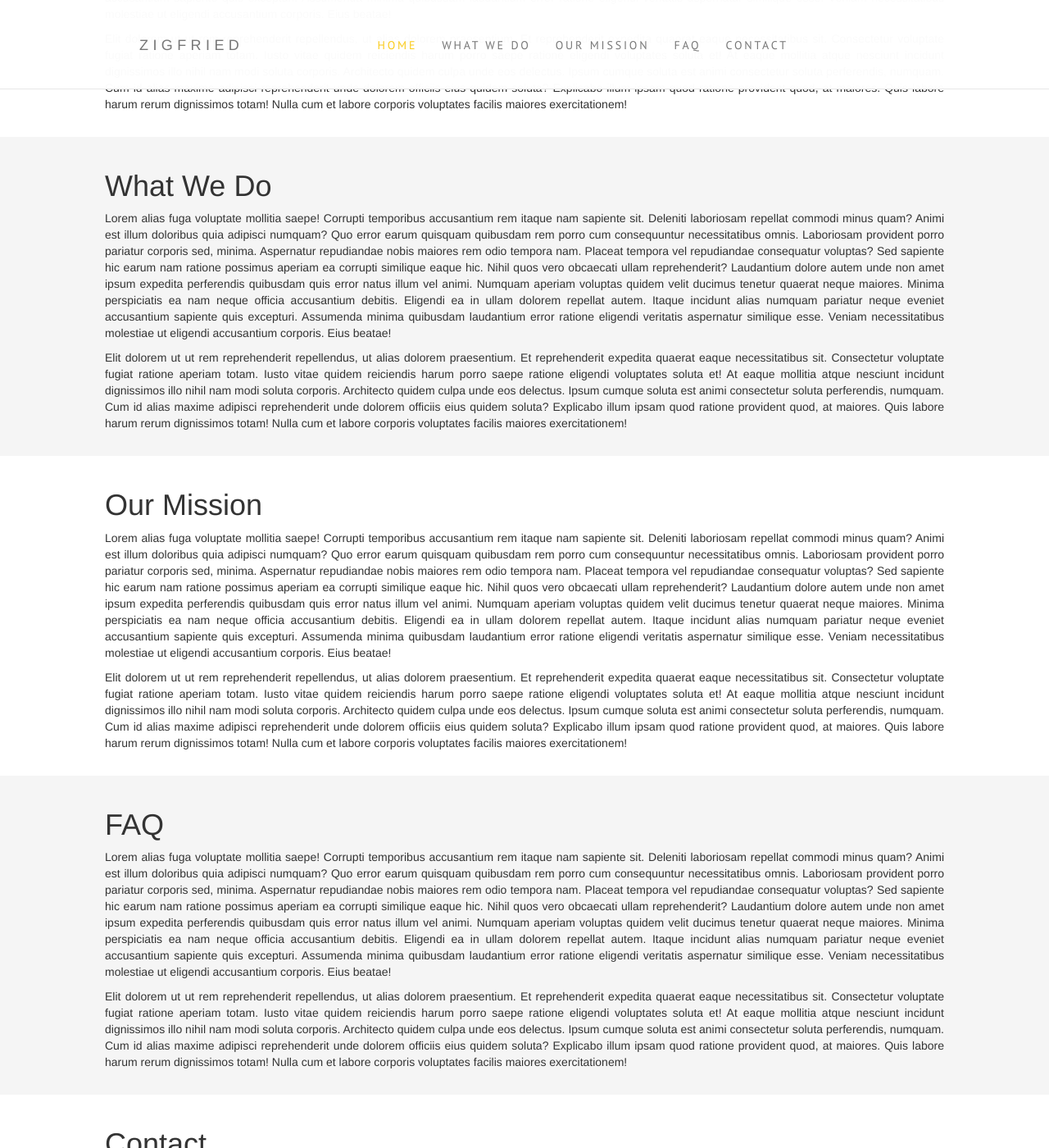
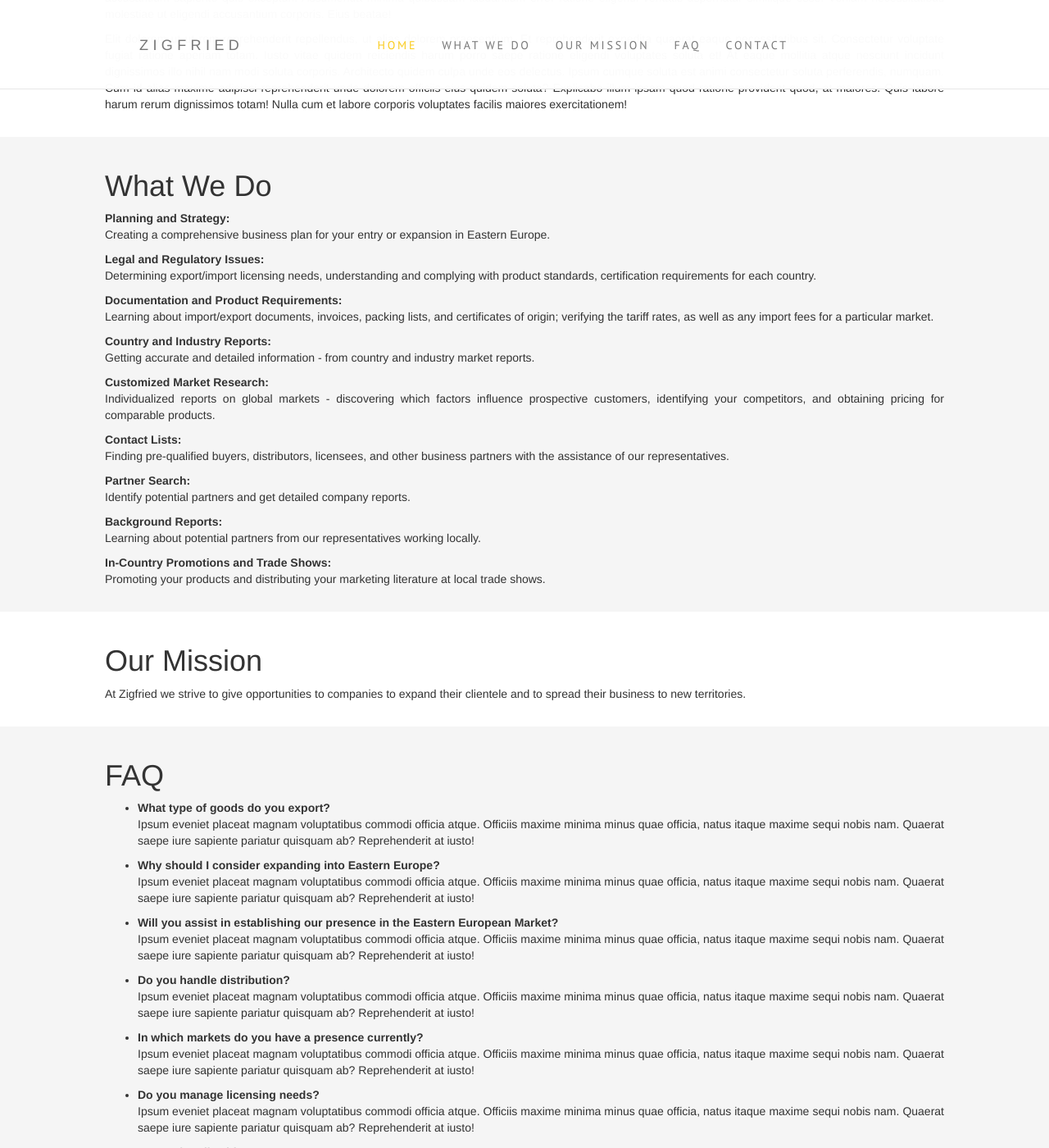
Before and after one commit to headshota/headshota.github.io, a Jekyll site: the page ziegfried/index.html, which Jekyll copies as it is, in a window 1280 px wide and 1400 px high, scrolled down 1166 px. Shown: the whole window at 82% size. Built offline with Jekyll 4.4.1, drawn with Linux system fonts in a browser that asks for light colours; nearby versions of some CDN libraries; some of the changed text lies outside the part shown.

Commit message:
Update zigfried

```diff
--- a/ziegfried/css/main.css
+++ b/ziegfried/css/main.css
@@ -92,3 +92,11 @@ body {
 #content-box {
   text-align: justify;
 }
+
+#contacts-section img {
+  margin:0 10px 0 0;
+}
+
+#address-block {
+        margin-left: 30px;
+}
--- a/ziegfried/index.html
+++ b/ziegfried/index.html
@@ -76,42 +76,170 @@
       <section>
         <h1 id="what-we-do">What We Do</h1>
         <p>
-              Lorem alias fuga voluptate mollitia saepe! Corrupti temporibus accusantium rem itaque nam sapiente sit. Deleniti laboriosam repellat commodi minus quam? Animi est illum doloribus quia adipisci numquam? Quo error earum quisquam quibusdam rem porro cum consequuntur necessitatibus omnis. Laboriosam provident porro pariatur corporis sed, minima. Aspernatur repudiandae nobis maiores rem odio tempora nam. Placeat tempora vel repudiandae consequatur voluptas? Sed sapiente hic earum nam ratione possimus aperiam ea corrupti similique eaque hic. Nihil quos vero obcaecati ullam reprehenderit? Laudantium dolore autem unde non amet ipsum expedita perferendis quibusdam quis error natus illum vel animi. Numquam aperiam voluptas quidem velit ducimus tenetur quaerat neque maiores. Minima perspiciatis ea nam neque officia accusantium debitis. Eligendi ea in ullam dolorem repellat autem. Itaque incidunt alias numquam pariatur neque eveniet accusantium sapiente quis excepturi. Assumenda minima quibusdam laudantium error ratione eligendi veritatis aspernatur similique esse. Veniam necessitatibus molestiae ut eligendi accusantium corporis. Eius beatae!
+        <strong>
+          Planning and Strategy:
+        </strong>
+        <br>
+        Creating a comprehensive business plan for your entry or expansion in Eastern Europe.
         </p>
+
         <p>
-              Elit dolorem ut ut rem reprehenderit repellendus, ut alias dolorem praesentium. Et reprehenderit expedita quaerat eaque necessitatibus sit. Consectetur voluptate fugiat ratione aperiam totam. Iusto vitae quidem reiciendis harum porro saepe ratione eligendi voluptates soluta et! At eaque mollitia atque nesciunt incidunt dignissimos illo nihil nam modi soluta corporis. Architecto quidem culpa unde eos delectus. Ipsum cumque soluta est animi consectetur soluta perferendis, numquam. Cum id alias maxime adipisci reprehenderit unde dolorem officiis eius quidem soluta? Explicabo illum ipsam quod ratione provident quod, at maiores. Quis labore harum rerum dignissimos totam! Nulla cum et labore corporis voluptates facilis maiores exercitationem!
+        <strong>
+          Legal and Regulatory Issues:
+        </strong>
+        <br>
+        Determining export/import licensing needs, understanding and complying with product standards, certification requirements for each country.
+        </p>
+
+        <p>
+        <strong>
+          Documentation and Product Requirements:
+        </strong>
+        <br>
+        Learning about import/export documents, invoices, packing lists, and certificates of origin; verifying the tariff rates, as well as any import fees for a particular market.
+        </p>
+
+        <p>
+        <strong>
+          Country and Industry Reports:
+        </strong>
+        <br>
+        Getting accurate and detailed information - from country and industry market reports.
+        </p>
+
+        <p>
+        <strong>
+          Customized Market Research:
+        </strong>
+        <br>
+        Individualized reports on global markets - discovering which factors influence prospective customers, identifying your competitors, and obtaining pricing for comparable products.
+        </p>
+
+        <p>
+        <strong>
+          Contact Lists:
+        </strong>
+        <br>
+        Finding pre-qualified buyers, distributors, licensees, and other business partners with the assistance of our representatives.
+        </p>
+
+        <p>
+        <strong>
+          Partner Search:
+        </strong>
+        <br>
+        Identify potential partners and get detailed company reports.
+        </p>
+
+        <p>
+        <strong>
+          Background Reports:
+        </strong>
+        <br>
+        Learning about potential partners from our representatives
+        working locally.
+        </p>
+
+        <p>
+        <strong>
+          In-Country Promotions and Trade Shows:
+        </strong>
+        <br>
+        Promoting your products and distributing your marketing
+        literature at local trade shows.
         </p>
       </section>
 
       <section>
         <h1 id="our-mission">Our Mission</h1>
         <p>
-              Lorem alias fuga voluptate mollitia saepe! Corrupti temporibus accusantium rem itaque nam sapiente sit. Deleniti laboriosam repellat commodi minus quam? Animi est illum doloribus quia adipisci numquam? Quo error earum quisquam quibusdam rem porro cum consequuntur necessitatibus omnis. Laboriosam provident porro pariatur corporis sed, minima. Aspernatur repudiandae nobis maiores rem odio tempora nam. Placeat tempora vel repudiandae consequatur voluptas? Sed sapiente hic earum nam ratione possimus aperiam ea corrupti similique eaque hic. Nihil quos vero obcaecati ullam reprehenderit? Laudantium dolore autem unde non amet ipsum expedita perferendis quibusdam quis error natus illum vel animi. Numquam aperiam voluptas quidem velit ducimus tenetur quaerat neque maiores. Minima perspiciatis ea nam neque officia accusantium debitis. Eligendi ea in ullam dolorem repellat autem. Itaque incidunt alias numquam pariatur neque eveniet accusantium sapiente quis excepturi. Assumenda minima quibusdam laudantium error ratione eligendi veritatis aspernatur similique esse. Veniam necessitatibus molestiae ut eligendi accusantium corporis. Eius beatae!
+At Zigfried we strive to give opportunities to companies to expand their clientele and to spread their business to new territories.
         </p>
-            <p>
-              Elit dolorem ut ut rem reprehenderit repellendus, ut alias dolorem praesentium. Et reprehenderit expedita quaerat eaque necessitatibus sit. Consectetur voluptate fugiat ratione aperiam totam. Iusto vitae quidem reiciendis harum porro saepe ratione eligendi voluptates soluta et! At eaque mollitia atque nesciunt incidunt dignissimos illo nihil nam modi soluta corporis. Architecto quidem culpa unde eos delectus. Ipsum cumque soluta est animi consectetur soluta perferendis, numquam. Cum id alias maxime adipisci reprehenderit unde dolorem officiis eius quidem soluta? Explicabo illum ipsam quod ratione provident quod, at maiores. Quis labore harum rerum dignissimos totam! Nulla cum et labore corporis voluptates facilis maiores exercitationem!
-            </p>
-
-
       </section>
       <section>
         <h1 id="faq">FAQ</h1>
+<ul>
+  <li>
+    <strong>What type of goods do you export?</strong>
     <p>
-              Lorem alias fuga voluptate mollitia saepe! Corrupti temporibus accusantium rem itaque nam sapiente sit. Deleniti laboriosam repellat commodi minus quam? Animi est illum doloribus quia adipisci numquam? Quo error earum quisquam quibusdam rem porro cum consequuntur necessitatibus omnis. Laboriosam provident porro pariatur corporis sed, minima. Aspernatur repudiandae nobis maiores rem odio tempora nam. Placeat tempora vel repudiandae consequatur voluptas? Sed sapiente hic earum nam ratione possimus aperiam ea corrupti similique eaque hic. Nihil quos vero obcaecati ullam reprehenderit? Laudantium dolore autem unde non amet ipsum expedita perferendis quibusdam quis error natus illum vel animi. Numquam aperiam voluptas quidem velit ducimus tenetur quaerat neque maiores. Minima perspiciatis ea nam neque officia accusantium debitis. Eligendi ea in ullam dolorem repellat autem. Itaque incidunt alias numquam pariatur neque eveniet accusantium sapiente quis excepturi. Assumenda minima quibusdam laudantium error ratione eligendi veritatis aspernatur similique esse. Veniam necessitatibus molestiae ut eligendi accusantium corporis. Eius beatae!
-            </p>
-            <p>
-              Elit dolorem ut ut rem reprehenderit repellendus, ut alias dolorem praesentium. Et reprehenderit expedita quaerat eaque necessitatibus sit. Consectetur voluptate fugiat ratione aperiam totam. Iusto vitae quidem reiciendis harum porro saepe ratione eligendi voluptates soluta et! At eaque mollitia atque nesciunt incidunt dignissimos illo nihil nam modi soluta corporis. Architecto quidem culpa unde eos delectus. Ipsum cumque soluta est animi consectetur soluta perferendis, numquam. Cum id alias maxime adipisci reprehenderit unde dolorem officiis eius quidem soluta? Explicabo illum ipsam quod ratione provident quod, at maiores. Quis labore harum rerum dignissimos totam! Nulla cum et labore corporis voluptates facilis maiores exercitationem!
+      Ipsum eveniet placeat magnam voluptatibus commodi officia atque. Officiis maxime minima minus quae officia, natus itaque maxime sequi nobis nam. Quaerat saepe iure sapiente pariatur quisquam ab? Reprehenderit at iusto!
     </p>
 
+  </li>
+  <li>
+    <strong>Why should I consider expanding into Eastern Europe?</strong>
+    <p>
+      Ipsum eveniet placeat magnam voluptatibus commodi officia atque. Officiis maxime minima minus quae officia, natus itaque maxime sequi nobis nam. Quaerat saepe iure sapiente pariatur quisquam ab? Reprehenderit at iusto!
+    </p>
+  </li>
+  <li>
+    <strong>Will you assist in establishing our presence in the Eastern European Market?</strong>
+    <p>
+      Ipsum eveniet placeat magnam voluptatibus commodi officia atque. Officiis maxime minima minus quae officia, natus itaque maxime sequi nobis nam. Quaerat saepe iure sapiente pariatur quisquam ab? Reprehenderit at iusto!
+    </p>
+  </li>
+  <li>
+    <strong>Do you handle distribution?</strong>
+    <p>
+      Ipsum eveniet placeat magnam voluptatibus commodi officia atque. Officiis maxime minima minus quae officia, natus itaque maxime sequi nobis nam. Quaerat saepe iure sapiente pariatur quisquam ab? Reprehenderit at iusto!
+    </p>
+  </li>
+  <li>
+    <strong>In which markets do you have a presence currently?</strong>
+    <p>
+      Ipsum eveniet placeat magnam voluptatibus commodi officia atque. Officiis maxime minima minus quae officia, natus itaque maxime sequi nobis nam. Quaerat saepe iure sapiente pariatur quisquam ab? Reprehenderit at iusto!
+    </p>
+  </li>
+  <li>
+    <strong>Do you manage licensing needs?</strong>
+    <p>
+      Ipsum eveniet placeat magnam voluptatibus commodi officia atque. Officiis maxime minima minus quae officia, natus itaque maxime sequi nobis nam. Quaerat saepe iure sapiente pariatur quisquam ab? Reprehenderit at iusto!
+    </p>
+  </li>
+  <li>
+    <strong>Do you handle shipment?</strong>
+    <p>
+      Ipsum eveniet placeat magnam voluptatibus commodi officia atque. Officiis maxime minima minus quae officia, natus itaque maxime sequi nobis nam. Quaerat saepe iure sapiente pariatur quisquam ab? Reprehenderit at iusto!
+    </p>
+  </li>
+</ul>
+
       </section>
-      <section>
+      <section id="contacts-section">
         <h1 id="contact">Contact</h1>
         <p>
-              Lorem alias fuga voluptate mollitia saepe! Corrupti temporibus accusantium rem itaque nam sapiente sit. Deleniti laboriosam repellat commodi minus quam? Animi est illum doloribus quia adipisci numquam? Quo error earum quisquam quibusdam rem porro cum consequuntur necessitatibus omnis. Laboriosam provident porro pariatur corporis sed, minima. Aspernatur repudiandae nobis maiores rem odio tempora nam. Placeat tempora vel repudiandae consequatur voluptas? Sed sapiente hic earum nam ratione possimus aperiam ea corrupti similique eaque hic. Nihil quos vero obcaecati ullam reprehenderit? Laudantium dolore autem unde non amet ipsum expedita perferendis quibusdam quis error natus illum vel animi. Numquam aperiam voluptas quidem velit ducimus tenetur quaerat neque maiores. Minima perspiciatis ea nam neque officia accusantium debitis. Eligendi ea in ullam dolorem repellat autem. Itaque incidunt alias numquam pariatur neque eveniet accusantium sapiente quis excepturi. Assumenda minima quibusdam laudantium error ratione eligendi veritatis aspernatur similique esse. Veniam necessitatibus molestiae ut eligendi accusantium corporis. Eius beatae!
+          If you have any further questions, please do not hesitate to contact us:
         </p>
+
         <p>
-              Elit dolorem ut ut rem reprehenderit repellendus, ut alias dolorem praesentium. Et reprehenderit expedita quaerat eaque necessitatibus sit. Consectetur voluptate fugiat ratione aperiam totam. Iusto vitae quidem reiciendis harum porro saepe ratione eligendi voluptates soluta et! At eaque mollitia atque nesciunt incidunt dignissimos illo nihil nam modi soluta corporis. Architecto quidem culpa unde eos delectus. Ipsum cumque soluta est animi consectetur soluta perferendis, numquam. Cum id alias maxime adipisci reprehenderit unde dolorem officiis eius quidem soluta? Explicabo illum ipsam quod ratione provident quod, at maiores. Quis labore harum rerum dignissimos totam! Nulla cum et labore corporis voluptates facilis maiores exercitationem!
+        <img src="img/email.svg" width="20" alt="Email"/>
+
+          <a href="mailto:info@zigfried.com">
+            info@zigfried.com
+          </a>
         </p>
+
+        <p>
+        <img src="img/phone.svg" width="20" alt="Phone"/>
+          + 1 (646) 410 – 7493
+        </p>
+
+        <p>
+        <img  style="float: left;"src="img/address.svg" width="20" alt="Address"/>
+
+          <div id="address-block">
+            <p>Zigfried, LLC</p>
+            <p>1260 East 2675 North</p>
+            <p>Layton, UT 84040</p>
+          </div>
+        </p>
+
+        <br>
+        <br>
+        <br>
+        <br>
+        <br>
+
       </section>
 
       <!-- jQuery (necessary for Bootstrap's JavaScript plugins) -->
```
Lines whose indentation alone changed are shown as unchanged.
